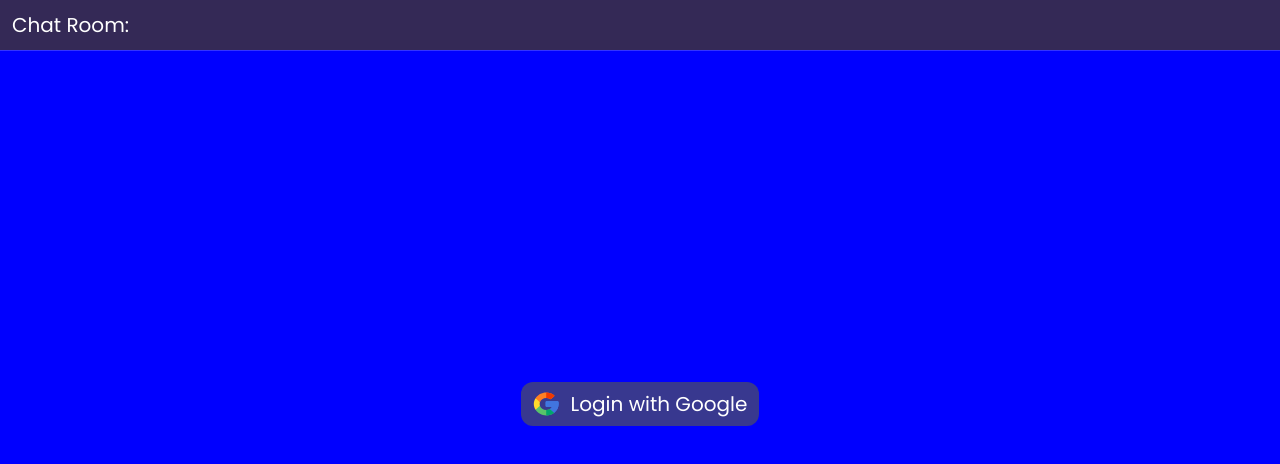
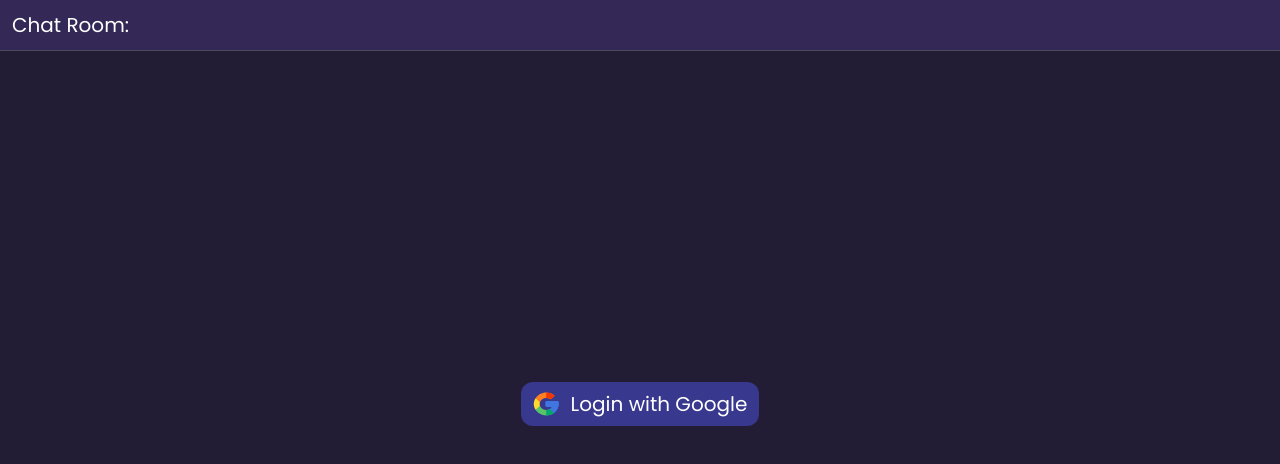
Before and after one commit to kr1s-r/React-Chat-Application, a React app: page / in a window 1280 px wide. Shown: the top 464 px of the page. Built offline with nearby package versions, Linux system fonts and the light colour scheme; no server answers; the database is empty; the HTML template or start-up script is replaced by a standard one.

Commit message:
css changes

```diff
--- a/src/index.css
+++ b/src/index.css
@@ -16,8 +16,7 @@ body {
 }
 
 body {
-  /* background-color: hsl(253, 29%, 16%); */
-  background-color: blue;
+  background-color: hsl(253, 29%, 16%);
   color: white;
 }
 
```
